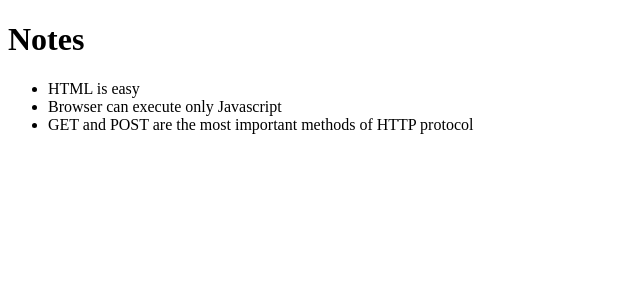
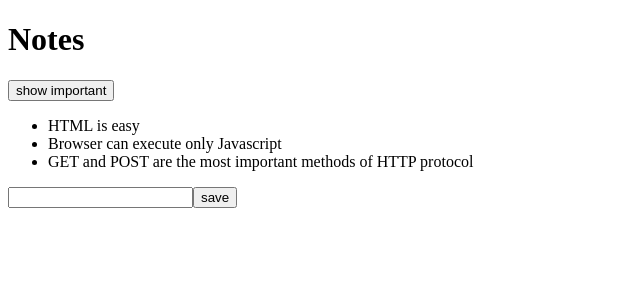
Before and after one commit to AlenaNik/full-stack-course-alena, a React (Create React App) app in the folder part0/: page / in a window 1280 px wide. Shown: the top 300 px of the page, without its empty margins (0-640 px from the left). Built offline with nearby package versions, Linux system fonts and the light colour scheme.

Commit message:
before 2.6

```diff
--- a/part0/src/App.js
+++ b/part0/src/App.js
@@ -1,16 +1,53 @@
- import React from 'react'
+ import React, {useState} from 'react'
  import Note from "./Note";
 
- const App = ({ notes }) => {
-     console.log(notes)
+
+ const App = (props) => {
+    const [notes, setNotes] = useState(props.notes)
+    const [newNote, setNewNote] = useState('')
+    const [showAll, setShowAll] = useState(true)
+
+    const handleNoteChange = (e) => {
+        setNewNote(e.target.value)
+    }
+
+   const notesToShow = showAll
+       ? notes
+       : notes.filter(note => note.important)
+
+    const addNote = (e) => {
+        e.preventDefault()
+        const noteObject = {
+            content: newNote.trim(),
+            date: new Date().toISOString(),
+            important: Math.random() > 0.5,
+            id: notes.length + 1,
+        }
+
+        setNotes(notes.concat(noteObject))
+        setNewNote('')
+        console.log(noteObject)
+    }
+
+
+
      return (
          <div>
              <h1>Notes</h1>
+             <div>
+                 <button onClick={() => setShowAll(!showAll)}>
+                     show {showAll ? 'important' : 'all' }
+                 </button>
+             </div>
              <ul>
-                 {notes ? notes.map((note, id) =>
+                 {notesToShow ? notesToShow.map((note, id) =>
                      <Note key={id} note={note}/>
                  ) : ''}
              </ul>
+             <form onSubmit={addNote}>
+                 <input value={newNote} onChange={handleNoteChange}/>
+                 <button type="submit">save</button>
+             </form>
          </div>
      )
  }
```
